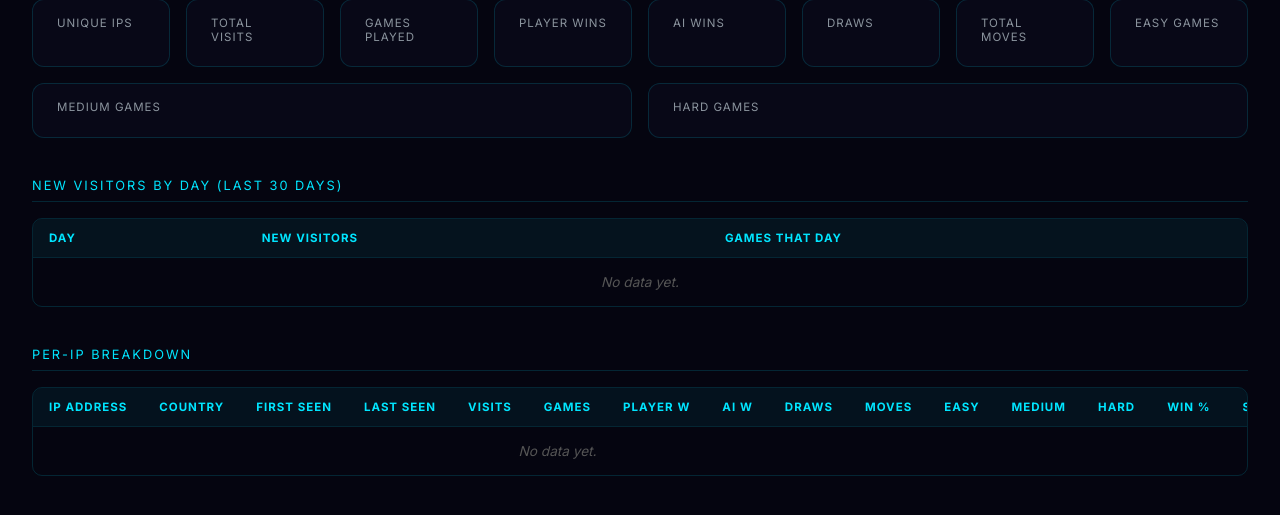
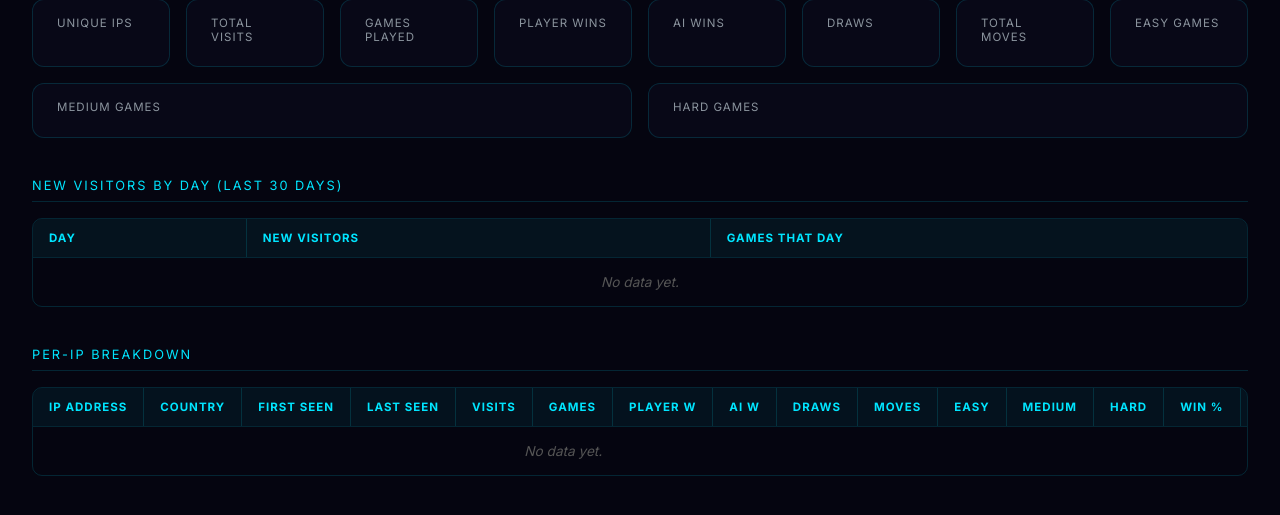
Before and after one commit to kv244/MLTrain, a Flask app: template templates/admin.html in a window 1280 px wide. Shown: the part 154-669 px from the top of the page. Run offline with Flask 3, Linux system fonts and the light colour scheme; the template is opened without the code that fills it, so the values that code supplies are empty.

Commit message:
admin: add vertical column borders to tables
Co-Authored-By: Claude Sonnet 4.6 <noreply@anthropic.com>

```diff
--- a/templates/admin.html
+++ b/templates/admin.html
@@ -88,6 +88,8 @@
         }
         tbody tr { border-top: 1px solid var(--border); }
         tbody tr:hover { background: rgba(0, 229, 255, 0.04); }
+        td, thead th { border-right: 1px solid var(--border); }
+        td:last-child, thead th:last-child { border-right: none; }
         td { padding: 0.65rem 1rem; white-space: nowrap; }
 
         .win-bar-wrap { display: flex; align-items: center; gap: 6px; }
```
